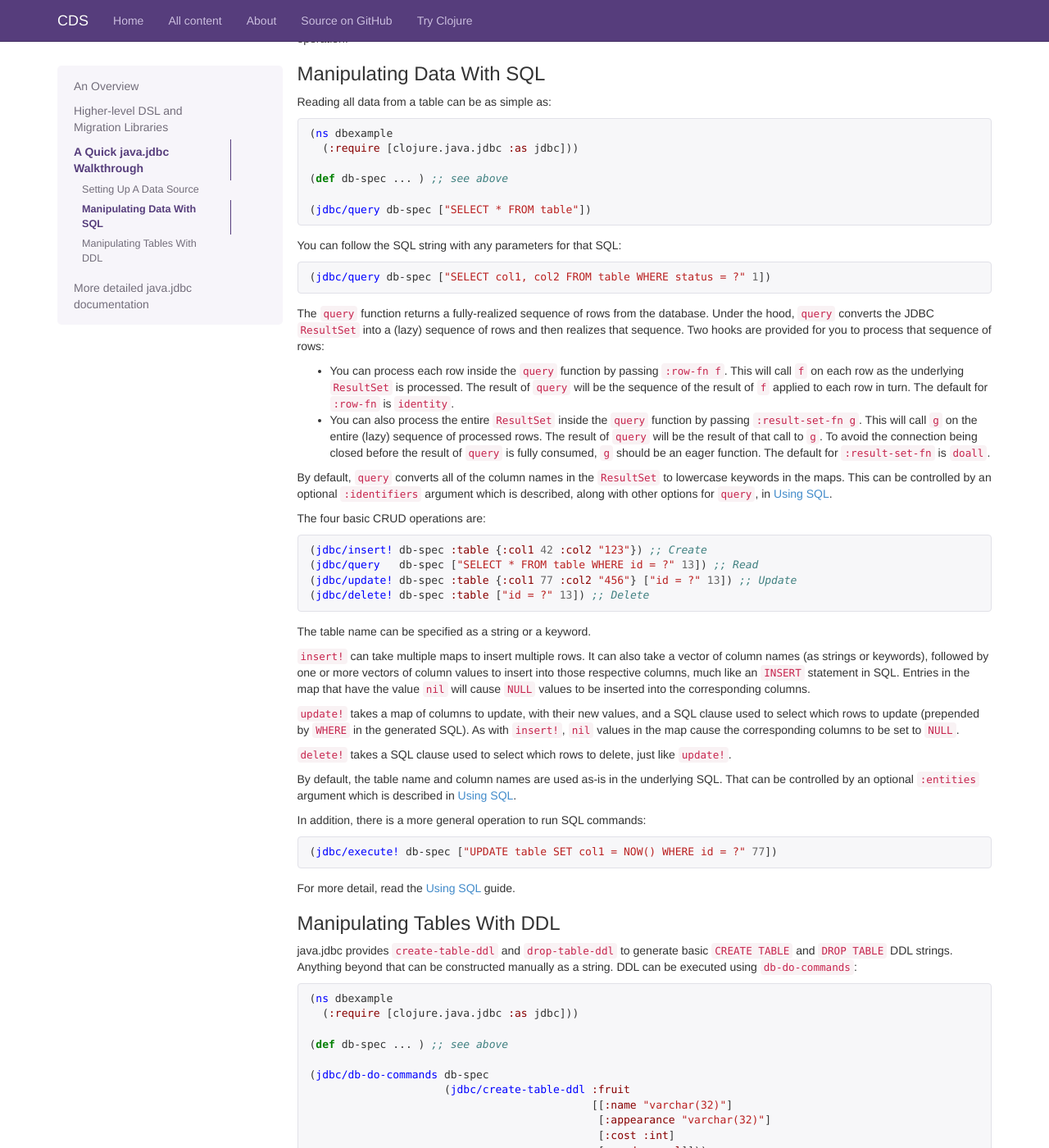
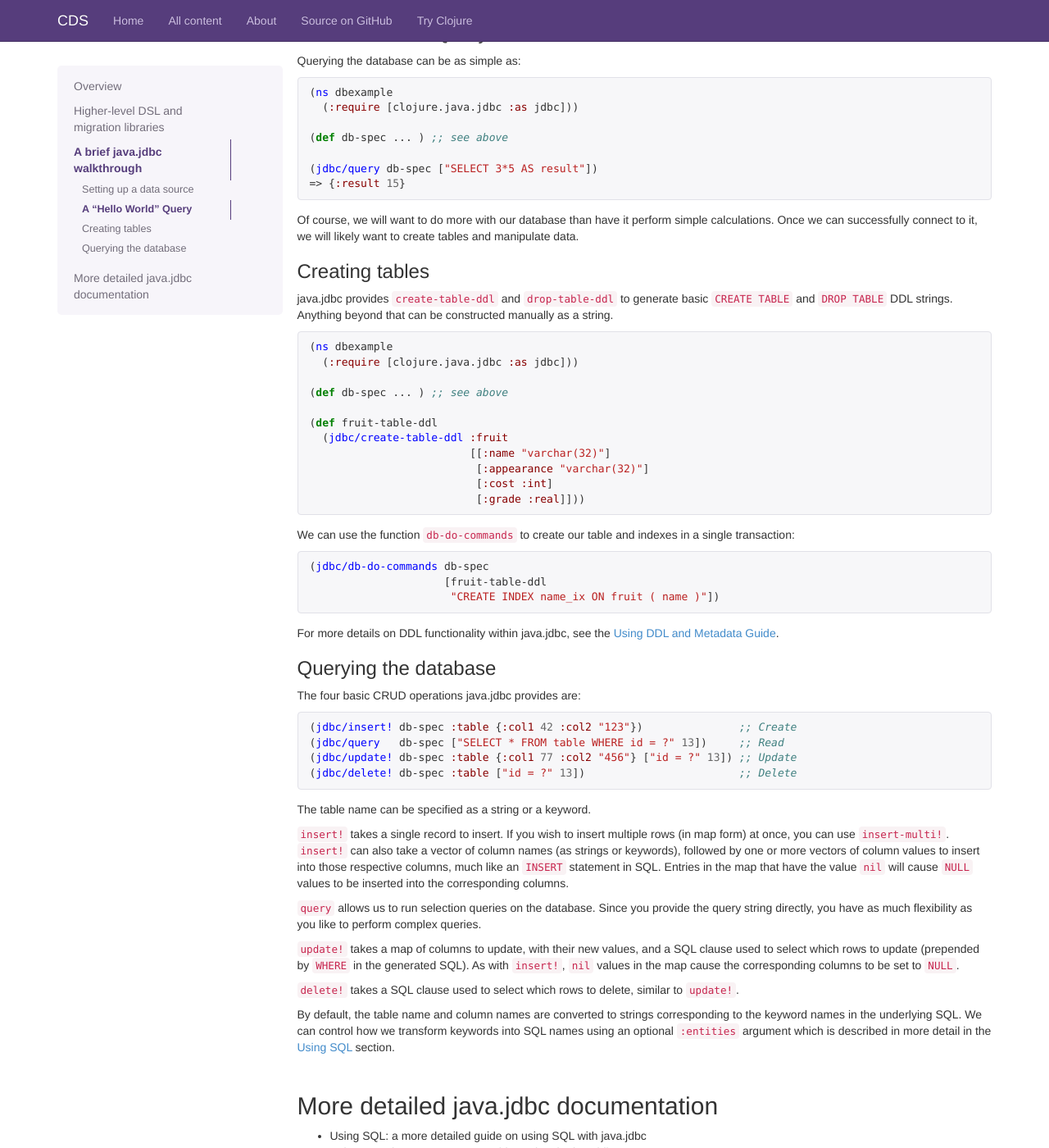
Before and after one commit to clojuredocs/guides, a Jekyll site: the page built from articles/ecosystem/java_jdbc/home.md, in a window 1280 px wide and 1400 px high, scrolled down 1188 px. Shown: the whole window at 82% size. Built offline with Jekyll 4.4.1, drawn with Linux system fonts in a browser that asks for light colours; some web fonts are replaced; Markdown is read by kramdown in place of the engine named in the settings; some of the changed text lies outside the part shown.

Commit message:
Summarize home page into tutorial

````diff
--- a/articles/ecosystem/java_jdbc/home.md
+++ b/articles/ecosystem/java_jdbc/home.md
@@ -6,7 +6,7 @@ layout: article
 This guide is intended to help you use Clojure's JDBC wrapper, the java.jdbc
 contrib library.
 
-## An Overview
+## Overview
 
 java.jdbc is intended to be a low-level Clojure wrapper around various Java
 JDBC drivers and supports a wide range of databases. The [java.jdbc source is
@@ -25,7 +25,7 @@ either within a transaction or via connection pooling, or just with a shared
 connection. You can read more about reusing connections on the [Reusing
 Connections][reusing-connections] page.
 
-## Higher-level DSL and Migration Libraries
+## Higher-level DSL and migration libraries
 
 If you need more abstraction than the java.jdbc wrapper provides, you may want
 to consider using a library that provides a DSL. All of the following libraries
@@ -46,9 +46,9 @@ more popular options are:
 * [Migratus](https://github.com/pjstadig/migratus)
 * [Ragtime](https://github.com/weavejester/ragtime)
 
-## A Quick java.jdbc Walkthrough
+## A brief java.jdbc walkthrough
 
-### Setting Up A Data Source
+### Setting up a data source
 
 A "database spec" is a Clojure map that specifies how to access the data
 source. Most commonly, you would specify the driver class name, the
@@ -70,12 +70,9 @@ connection (via `:name` and `:environment` keys); and the whole db-spec can
 also simply be a string representation of a JDBC URI or a Java URI object
 constructed from such a thing.
 
-If you want to manage connections yourself, you can use a db-spec containing
-the key `:connection` which will be reused for each operation.
+### A "Hello World" Query
 
-### Manipulating Data With SQL
-
-Reading all data from a table can be as simple as:
+Querying the database can be as simple as:
 
 ```clojure
 (ns dbexample
@@ -83,78 +80,19 @@ Reading all data from a table can be as simple as:
 
 (def db-spec ... ) ;; see above
 
-(jdbc/query db-spec ["SELECT * FROM table"])
+(jdbc/query db-spec ["SELECT 3*5 AS result"])
+=> {:result 15}
 ```
 
-You can follow the SQL string with any parameters for that SQL:
+Of course, we will want to do more with our database than have it perform
+simple calculations. Once we can successfully connect to it, we will likely
+want to create tables and manipulate data.
 
-```clojure
-(jdbc/query db-spec ["SELECT col1, col2 FROM table WHERE status = ?" 1])
-```
-
-The `query` function returns a fully-realized sequence of rows from the
-database. Under the hood, `query` converts the JDBC `ResultSet` into a (lazy)
-sequence of rows and then realizes that sequence. Two hooks are provided for
-you to process that sequence of rows:
-
-* You can process each row inside the `query` function by passing `:row-fn f`.
-  This will call `f` on each row as the underlying `ResultSet` is processed.
-  The result of `query` will be the sequence of the result of `f` applied to
-  each row in turn. The default for `:row-fn` is `identity`.
-* You can also process the entire `ResultSet` inside the `query` function by
-  passing `:result-set-fn g`. This will call `g` on the entire (lazy) sequence
-  of processed rows. The result of `query` will be the result of that call to
-  `g`. To avoid the connection being closed before the result of `query` is
-  fully consumed, `g` should be an eager function. The default for
-  `:result-set-fn` is `doall`.
-
-By default, `query` converts all of the column names in the `ResultSet` to
-lowercase keywords in the maps. This can be controlled by an optional
-`:identifiers` argument which is described, along with other options for
-`query`, in [Using SQL][using-sql].
-
-The four basic CRUD operations are:
-
-```clojure
-(jdbc/insert! db-spec :table {:col1 42 :col2 "123"}) ;; Create
-(jdbc/query   db-spec ["SELECT * FROM table WHERE id = ?" 13]) ;; Read
-(jdbc/update! db-spec :table {:col1 77 :col2 "456"} ["id = ?" 13]) ;; Update
-(jdbc/delete! db-spec :table ["id = ?" 13]) ;; Delete
-```
-
-The table name can be specified as a string or a keyword.
-
-`insert!` can take multiple maps to insert multiple rows. It can also take a
-vector of column names (as strings or keywords), followed by one or more
-vectors of column values to insert into those respective columns, much like an
-`INSERT` statement in SQL. Entries in the map that have the value `nil` will
-cause `NULL` values to be inserted into the corresponding columns.
-
-`update!` takes a map of columns to update, with their new values, and a SQL
-clause used to select which rows to update (prepended by `WHERE` in the
-generated SQL). As with `insert!`, `nil` values in the map cause the
-corresponding columns to be set to `NULL`.
-
-`delete!` takes a SQL clause used to select which rows to delete, just like
-`update!`.
-
-By default, the table name and column names are used as-is in the underlying
-SQL. That can be controlled by an optional `:entities` argument which is
-described in [Using SQL][using-sql].
-
-In addition, there is a more general operation to run SQL commands:
-
-```clojure
-(jdbc/execute! db-spec ["UPDATE table SET col1 = NOW() WHERE id = ?" 77])
-```
-
-For more detail, read the [Using SQL][using-sql] guide.
-
-### Manipulating Tables With DDL
+### Creating tables
 
 java.jdbc provides `create-table-ddl` and `drop-table-ddl` to generate basic
 `CREATE TABLE` and `DROP TABLE` DDL strings. Anything beyond that can be
-constructed manually as a string. DDL can be executed using `db-do-commands`:
+constructed manually as a string.
 
 ```clojure
 (ns dbexample
@@ -162,16 +100,62 @@ constructed manually as a string. DDL can be executed using `db-do-commands`:
 
 (def db-spec ... ) ;; see above
 
-(jdbc/db-do-commands db-spec
-                     (jdbc/create-table-ddl :fruit
-                                            [[:name "varchar(32)"]
-                                             [:appearance "varchar(32)"]
-                                             [:cost :int]
-                                             [:grade :real]]))
-(jdbc/db-do-commands db-spec "CREATE INDEX name_ix ON fruit ( name )")
+(def fruit-table-ddl
+  (jdbc/create-table-ddl :fruit
+                         [[:name "varchar(32)"]
+                          [:appearance "varchar(32)"]
+                          [:cost :int]
+                          [:grade :real]]))
 ```
 
-For more detail, read the [Using DDL and Metadata][using-ddl] guide.
+We can use the function `db-do-commands` to create our table and indexes in a
+single transaction:
+
+```clojure
+(jdbc/db-do-commands db-spec
+                     [fruit-table-ddl
+                      "CREATE INDEX name_ix ON fruit ( name )"])
+```
+
+For more details on DDL functionality within java.jdbc, see the [Using DDL and
+Metadata Guide][using-ddl].
+
+### Querying the database
+
+The four basic CRUD operations java.jdbc provides are:
+
+```clojure
+(jdbc/insert! db-spec :table {:col1 42 :col2 "123"})               ;; Create
+(jdbc/query   db-spec ["SELECT * FROM table WHERE id = ?" 13])     ;; Read
+(jdbc/update! db-spec :table {:col1 77 :col2 "456"} ["id = ?" 13]) ;; Update
+(jdbc/delete! db-spec :table ["id = ?" 13])                        ;; Delete
+```
+
+The table name can be specified as a string or a keyword.
+
+`insert!` takes a single record to insert. If you wish to insert multiple rows
+(in map form) at once, you can use `insert-multi!`. `insert!` can also take a
+vector of column names (as strings or keywords), followed by one or more
+vectors of column values to insert into those respective columns, much like an
+`INSERT` statement in SQL. Entries in the map that have the value `nil` will
+cause `NULL` values to be inserted into the corresponding columns.
+
+`query` allows us to run selection queries on the database. Since you provide
+the query string directly, you have as much flexibility as you like to perform
+complex queries.
+
+`update!` takes a map of columns to update, with their new values, and a SQL
+clause used to select which rows to update (prepended by `WHERE` in the
+generated SQL). As with `insert!`, `nil` values in the map cause the
+corresponding columns to be set to `NULL`.
+
+`delete!` takes a SQL clause used to select which rows to delete, similar to
+`update!`.
+
+By default, the table name and column names are converted to strings
+corresponding to the keyword names in the underlying SQL. We can control how we
+transform keywords into SQL names using an optional `:entities` argument which
+is described in more detail in the [Using SQL][using-sql] section.
 
 ## More detailed java.jdbc documentation
 
````
